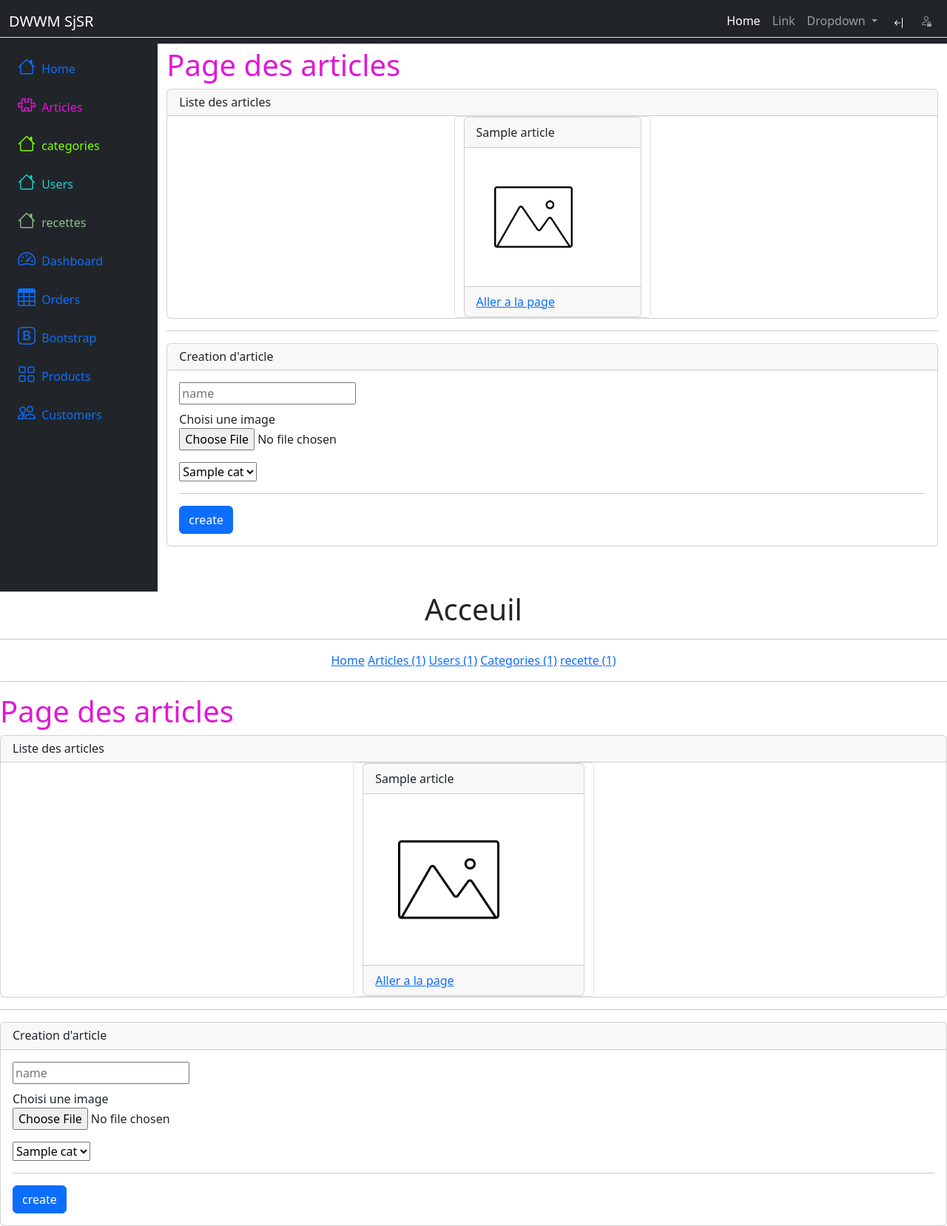
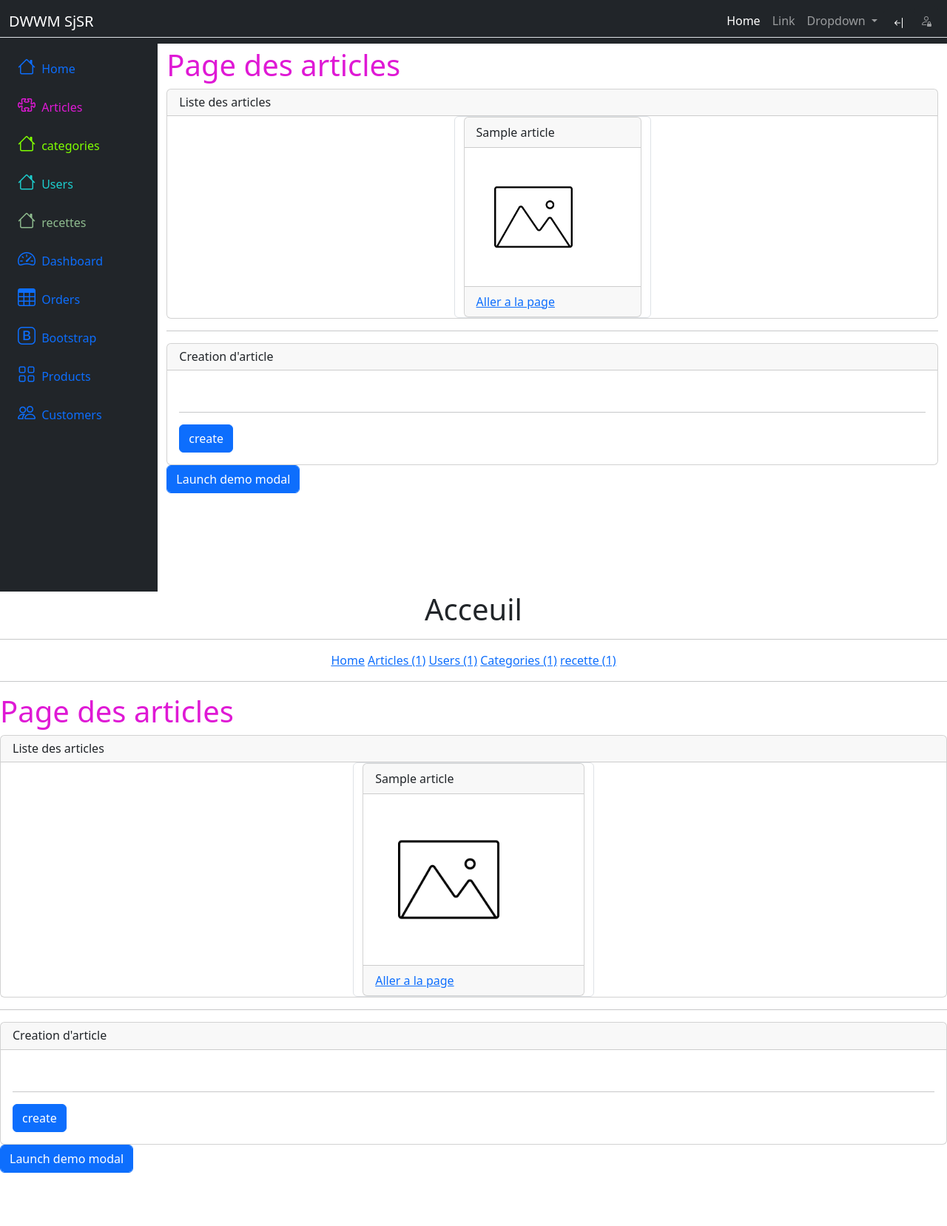
Before and after one commit to damdam48/www_cci, a PHP site: page /index.php?p=articles.php in a window 1280 px wide. Shown: the whole page at 74% size. After the commit the page ends 1586 px from the top, so only its background shows below. Run offline with PHP 8.4, Linux system fonts and the light colour scheme; tables that the repository leaves empty or names only in its code hold one stand-in row (values such as "Sample post"); data that the repository does not hold is empty.

Commit message:
intégration modal dans savoure la sante

```diff
--- a/cci/sites/savoure_la_sante/articles.php
+++ b/cci/sites/savoure_la_sante/articles.php
@@ -188,6 +188,33 @@
         <h6 class="card-header">Creation d'article</H6>
 
         <div class="card-body">
+
+            <br>
+            <hr>
+                <input class="article btn btn-primary" type="submit" value="create" name="create">
+        </div>
+    </div>
+</form>
+<!-- end imput cration d'article -->
+
+<!-- test du modal  -->
+
+    <!-- Button trigger modal -->
+    <button type="button" class="form-control  w-auto mx-auto article btn btn-primary" data-bs-toggle="modal" data-bs-target="#exampleModal">
+        Launch demo modal
+      </button>
+
+<!-- Modal -->
+      <div class="modal fade" id="exampleModal" tabindex="-1" aria-labelledby="exampleModalLabel" aria-hidden="true">
+        <div class="modal-dialog">
+
+          <form method="POST" enctype="multipart/form-data" class="modal-content bg-dark text-light">
+
+            <div class="modal-header">
+              <h5 class="modal-title" id="exampleModalLabel">Modal title</h5>
+              <button type="button" class="btn-close" data-bs-dismiss="modal" aria-label="Close"></button>
+            </div>
+            <div class="modal-body">
                 <input class="card-title type="text" name="name" placeholder="name" >
                 <p>
                     <label for="">Choisi une image</label>
@@ -201,10 +228,15 @@
                             </option>
                         <?php } ?>
                 </select>
-            <br>
-            <hr>
-                <input class="article btn btn-primary" type="submit" value="create" name="create">
+            </div>
+            <div class="modal-footer">
+              <button type="submit" value="create" name="create" class="btn btn-secondary article btn btn-primary">Oui</button>
+
+              <button type="button" class="btn btn-primary" data-bs-dismiss="modal">Non</button>
+            </div>
+
+          </form>
+
         </div>
       </div>
-</form>
-<!-- end imput cration d'article -->
+<!-- end du test modal  -->
```
Lines whose indentation alone changed are shown as unchanged.
